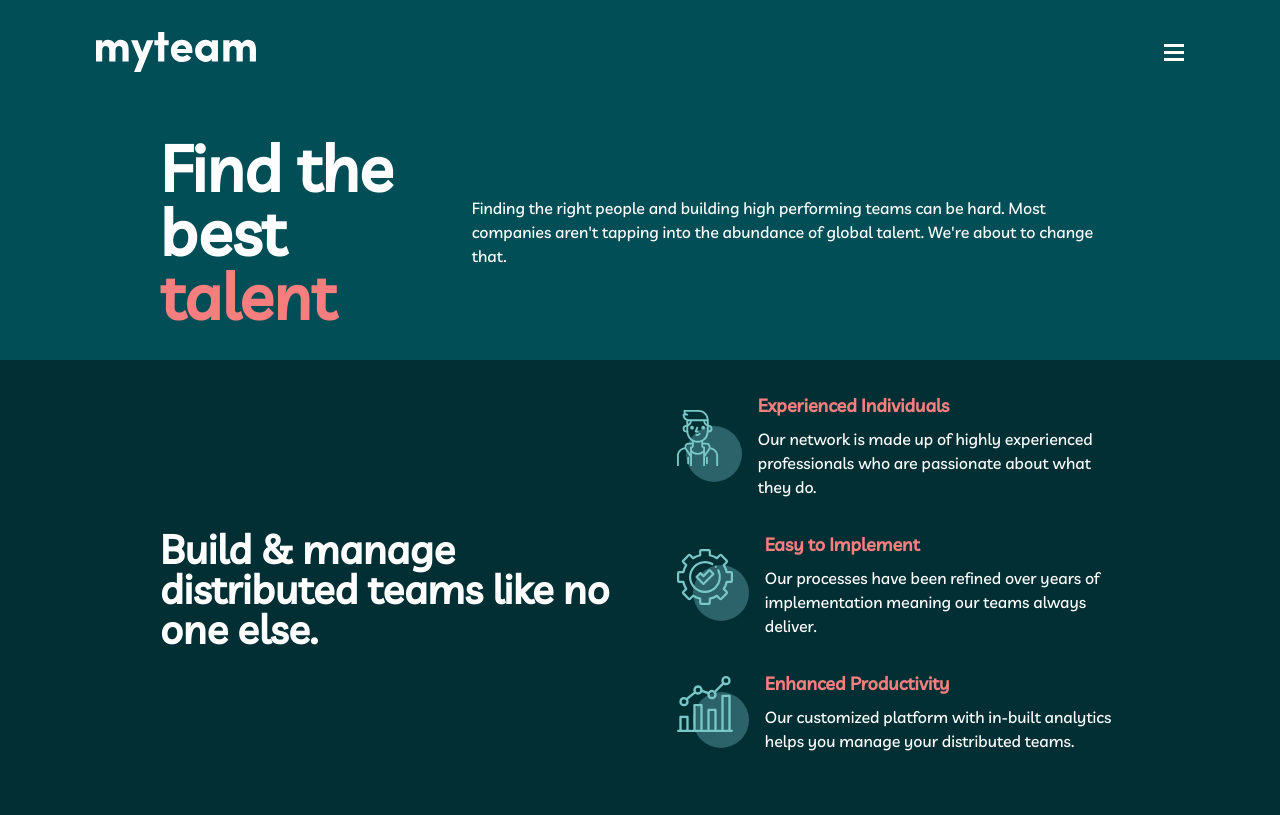
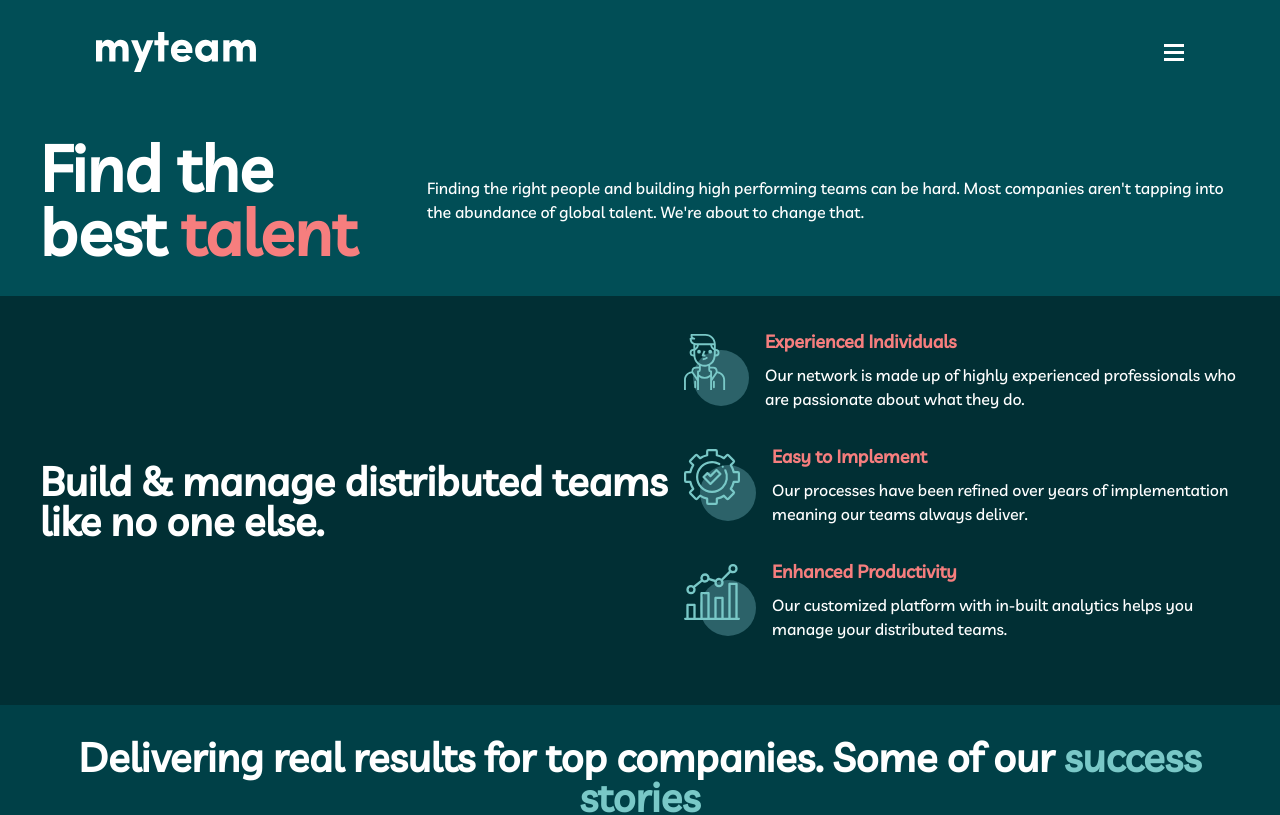
Before and after one commit to JioBautista/myteam-multi-page-website, a React (Vite) app in the folder app/: page / in a window 1280 px wide. Shown: the top 815 px of the page. Built offline with nearby package versions, Linux system fonts and the light colour scheme.

Commit message:
Update home.module.scss

```diff
--- a/app/src/styles/home.module.scss
+++ b/app/src/styles/home.module.scss
@@ -13,8 +13,9 @@
 
 // Wrapper div
 .wrapper {
-    max-width: 80%;
+    max-width: 1920px;
     margin-inline: auto;
+    padding: 0 0.5rem;
 }
 
 // Content div
```
